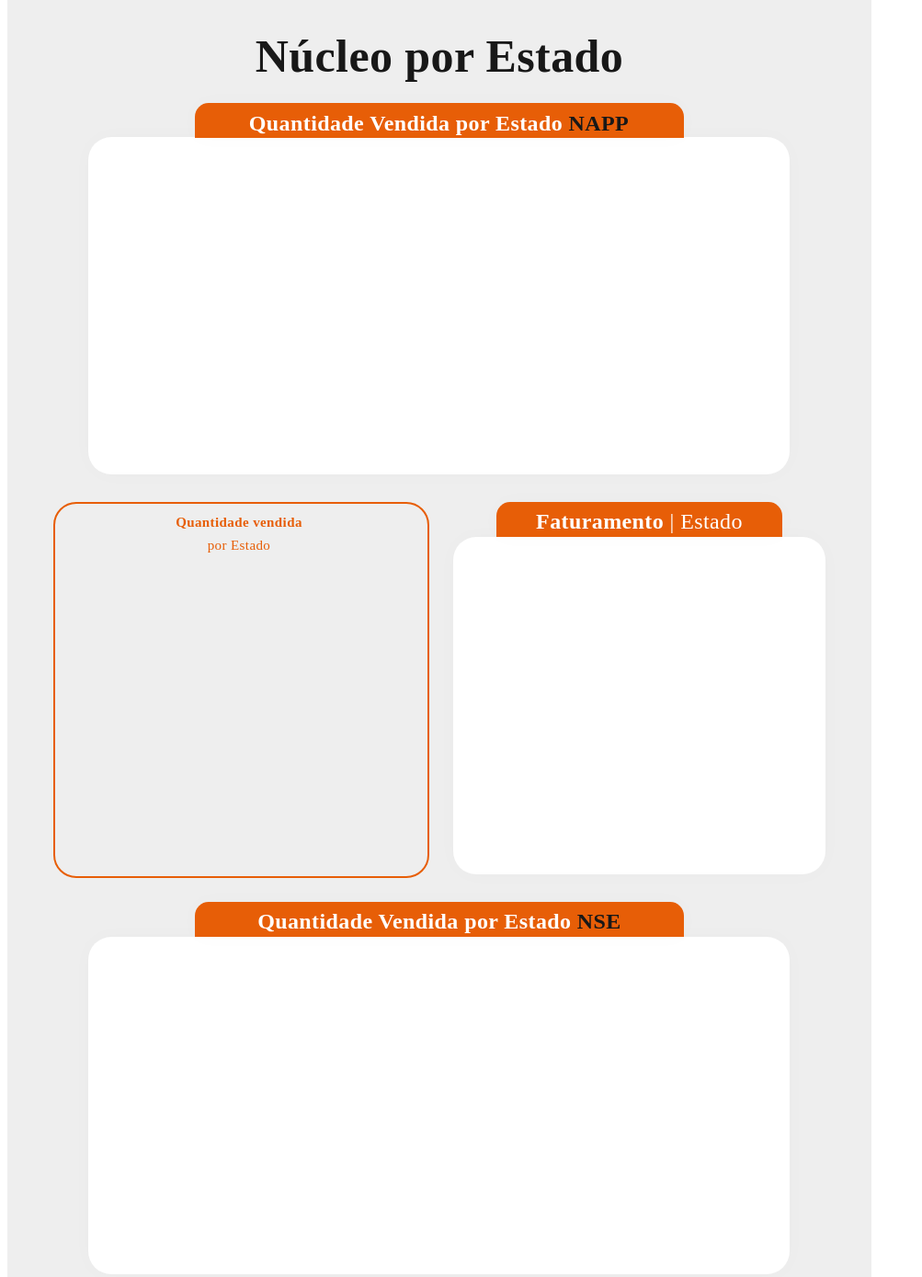
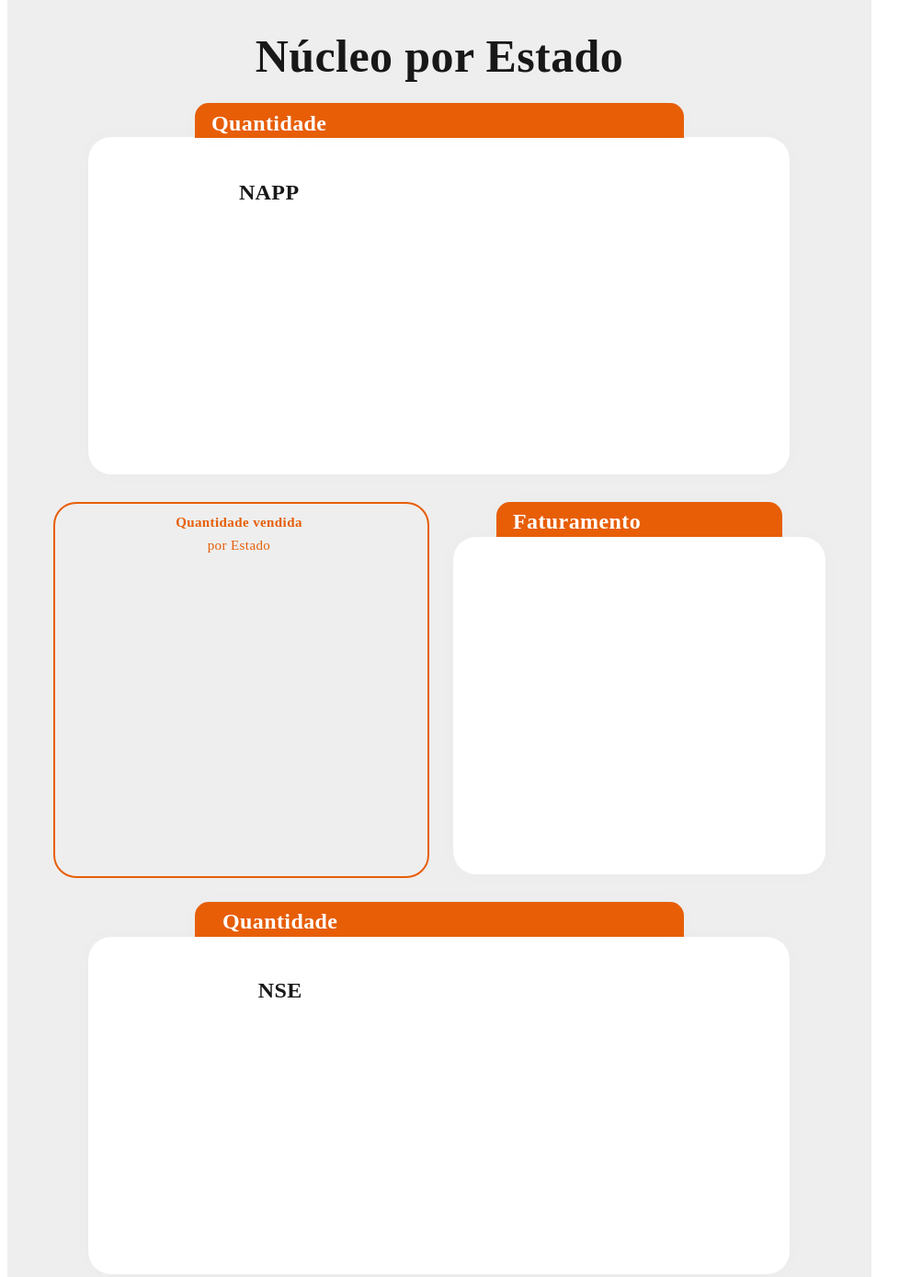
Before and after one commit to Mercato10/Dashboard-Marketing-Mercato-Estado-e-clientes, a plain HTML site: page index.html in a window 1280 px wide. Shown: the part 2720-4109 px from the top of the page at 92% size, without its empty margins (0-1003 px from the left). Drawn offline with Linux system fonts and the light colour scheme.

Commit message:
index.html

```diff
--- a/index.html
+++ b/index.html
@@ -52,10 +52,10 @@
     <div style="width: 224px; left: 223px; top: 28px; position: absolute; transform: rotate(180deg); transform-origin: top left; text-box-trim: trim-both; text-box-edge: cap alphabetic; text-align: center; color: white; font-size: 24px; font-family: Montserrat; font-weight: 700; line-height: 25px; letter-spacing: 0.40px; word-wrap: break-word">Ticket Médio</div>
   </div>
   <div style="width: 311px; height: 38px; left: 843px; top: 3296.28px; position: absolute; transform: rotate(180deg); transform-origin: top left; background: #E75E07; box-shadow: 0px 0px 25px rgba(0, 0, 0, 0.02); border-bottom-right-radius: 15px; border-bottom-left-radius: 15px">
-    <div style="width: 311px; left: 311px; top: 28.50px; position: absolute; transform: rotate(180deg); transform-origin: top left; text-box-trim: trim-both; text-box-edge: cap alphabetic; text-align: center"><span style="color: white; font-size: 24px; font-family: Montserrat; font-weight: 700; line-height: 25px; letter-spacing: 0.40px; word-wrap: break-word">Faturamento </span><span style="color: white; font-size: 24px; font-family: Montserrat; font-weight: 500; line-height: 25px; letter-spacing: 0.40px; word-wrap: break-word">|</span><span style="color: white; font-size: 24px; font-family: Montserrat; font-weight: 700; line-height: 25px; letter-spacing: 0.40px; word-wrap: break-word"> </span><span style="color: white; font-size: 24px; font-family: Montserrat; font-weight: 500; line-height: 25px; letter-spacing: 0.40px; word-wrap: break-word">Estado</span></div>
+    <div style="left: 293px; top: 28.50px; position: absolute; transform: rotate(180deg); transform-origin: top left; text-box-trim: trim-both; text-box-edge: cap alphabetic; text-align: center"><span style="color: white; font-size: 24px; font-family: Montserrat; font-weight: 700; line-height: 25px; letter-spacing: 0.40px; word-wrap: break-word">Faturamento </span><span style="color: white; font-size: 24px; font-family: Montserrat; font-weight: 500; line-height: 25px; letter-spacing: 0.40px; word-wrap: break-word">|</span><span style="color: white; font-size: 24px; font-family: Montserrat; font-weight: 700; line-height: 25px; letter-spacing: 0.40px; word-wrap: break-word"> </span><span style="color: white; font-size: 24px; font-family: Montserrat; font-weight: 500; line-height: 25px; letter-spacing: 0.40px; word-wrap: break-word">Estado</span></div>
   </div>
   <div style="width: 311px; height: 38px; left: 843px; top: 4165.89px; position: absolute; transform: rotate(180deg); transform-origin: top left; background: #E75E07; box-shadow: 0px 0px 25px rgba(0, 0, 0, 0.02); border-bottom-right-radius: 15px; border-bottom-left-radius: 15px">
-    <div style="width: 311px; height: 16.28px; left: 311px; top: 28.14px; position: absolute; transform: rotate(180deg); transform-origin: top left; text-box-trim: trim-both; text-box-edge: cap alphabetic; text-align: center"><span style="color: white; font-size: 24px; font-family: Montserrat; font-weight: 700; line-height: 25px; letter-spacing: 0.40px; word-wrap: break-word">Faturamento </span><span style="color: white; font-size: 24px; font-family: Montserrat; font-weight: 500; line-height: 25px; letter-spacing: 0.40px; word-wrap: break-word">| Estado</span></div>
+    <div style="left: 293px; top: 28.86px; position: absolute; transform: rotate(180deg); transform-origin: top left; text-box-trim: trim-both; text-box-edge: cap alphabetic; text-align: center"><span style="color: white; font-size: 24px; font-family: Montserrat; font-weight: 700; line-height: 25px; letter-spacing: 0.40px; word-wrap: break-word">Faturamento </span><span style="color: white; font-size: 24px; font-family: Montserrat; font-weight: 500; line-height: 25px; letter-spacing: 0.40px; word-wrap: break-word">| Estado</span></div>
   </div>
   <div style="width: 446px; height: 38px; left: 693px; top: 2290.68px; position: absolute; transform: rotate(180deg); transform-origin: top left; background: #E75E07; box-shadow: 0px 0px 25px rgba(0, 0, 0, 0.02); border-bottom-right-radius: 15px; border-bottom-left-radius: 15px">
     <div style="width: 446.41px; left: 446px; top: 28px; position: absolute; transform: rotate(180deg); transform-origin: top left; text-box-trim: trim-both; text-box-edge: cap alphabetic; text-align: center; color: white; font-size: 24px; font-family: Montserrat; font-weight: 700; line-height: 25px; letter-spacing: 0.40px; word-wrap: break-word">Quantidade Vendida por Estado</div>
@@ -64,10 +64,10 @@
     <div style="width: 324.07px; left: 346.03px; top: 27.50px; position: absolute; transform: rotate(180deg); transform-origin: top left; text-box-trim: trim-both; text-box-edge: cap alphabetic; text-align: center; color: white; font-size: 24px; font-family: Montserrat; font-weight: 700; line-height: 25px; letter-spacing: 0.40px; word-wrap: break-word">Visão Geral de Clientes</div>
   </div>
   <div style="width: 532px; height: 38px; left: 736px; top: 2861.68px; position: absolute; transform: rotate(180deg); transform-origin: top left; background: #E75E07; box-shadow: 0px 0px 25px rgba(0, 0, 0, 0.02); border-bottom-right-radius: 15px; border-bottom-left-radius: 15px">
-    <div style="width: 532.88px; left: 532.88px; top: 27.50px; position: absolute; transform: rotate(180deg); transform-origin: top left; text-box-trim: trim-both; text-box-edge: cap alphabetic; text-align: center"><span style="color: white; font-size: 24px; font-family: Montserrat; font-weight: 700; line-height: 25px; letter-spacing: 0.40px; word-wrap: break-word">Quantidade Vendida por Estado </span><span style="color: #181818; font-size: 24px; font-family: Montserrat; font-weight: 700; line-height: 25px; letter-spacing: 0.40px; word-wrap: break-word">NAPP</span></div>
+    <div style="left: 514px; top: 27.50px; position: absolute; transform: rotate(180deg); transform-origin: top left; text-box-trim: trim-both; text-box-edge: cap alphabetic; text-align: center"><span style="color: white; font-size: 24px; font-family: Montserrat; font-weight: 700; line-height: 25px; letter-spacing: 0.40px; word-wrap: break-word">Quantidade Vendida por Estado </span><span style="color: #181818; font-size: 24px; font-family: Montserrat; font-weight: 700; line-height: 25px; letter-spacing: 0.40px; word-wrap: break-word">NAPP</span></div>
   </div>
   <div style="width: 532px; height: 38px; left: 736px; top: 3731.28px; position: absolute; transform: rotate(180deg); transform-origin: top left; background: #E75E07; box-shadow: 0px 0px 25px rgba(0, 0, 0, 0.02); border-bottom-right-radius: 15px; border-bottom-left-radius: 15px">
-    <div style="width: 531.87px; left: 531.87px; top: 28.50px; position: absolute; transform: rotate(180deg); transform-origin: top left; text-box-trim: trim-both; text-box-edge: cap alphabetic; text-align: center"><span style="color: white; font-size: 24px; font-family: Montserrat; font-weight: 700; line-height: 25px; letter-spacing: 0.40px; word-wrap: break-word">Quantidade Vendida por Estado </span><span style="color: #181818; font-size: 24px; font-family: Montserrat; font-weight: 700; line-height: 25px; letter-spacing: 0.40px; word-wrap: break-word">NSE</span></div>
+    <div style="left: 502px; top: 28.50px; position: absolute; transform: rotate(180deg); transform-origin: top left; text-box-trim: trim-both; text-box-edge: cap alphabetic; text-align: center"><span style="color: white; font-size: 24px; font-family: Montserrat; font-weight: 700; line-height: 25px; letter-spacing: 0.40px; word-wrap: break-word">Quantidade Vendida por Estado </span><span style="color: #181818; font-size: 24px; font-family: Montserrat; font-weight: 700; line-height: 25px; letter-spacing: 0.40px; word-wrap: break-word">NSE</span></div>
   </div>
   <div style="width: 405px; height: 405px; left: 50px; top: 1817.68px; position: absolute; border-radius: 25px; border: 2px #E75E07 solid"></div>
   <div style="width: 840px; height: 245.13px; left: 50px; top: 1406.55px; position: absolute; border-radius: 25px; border: 2px #E75E07 solid"></div>
```
